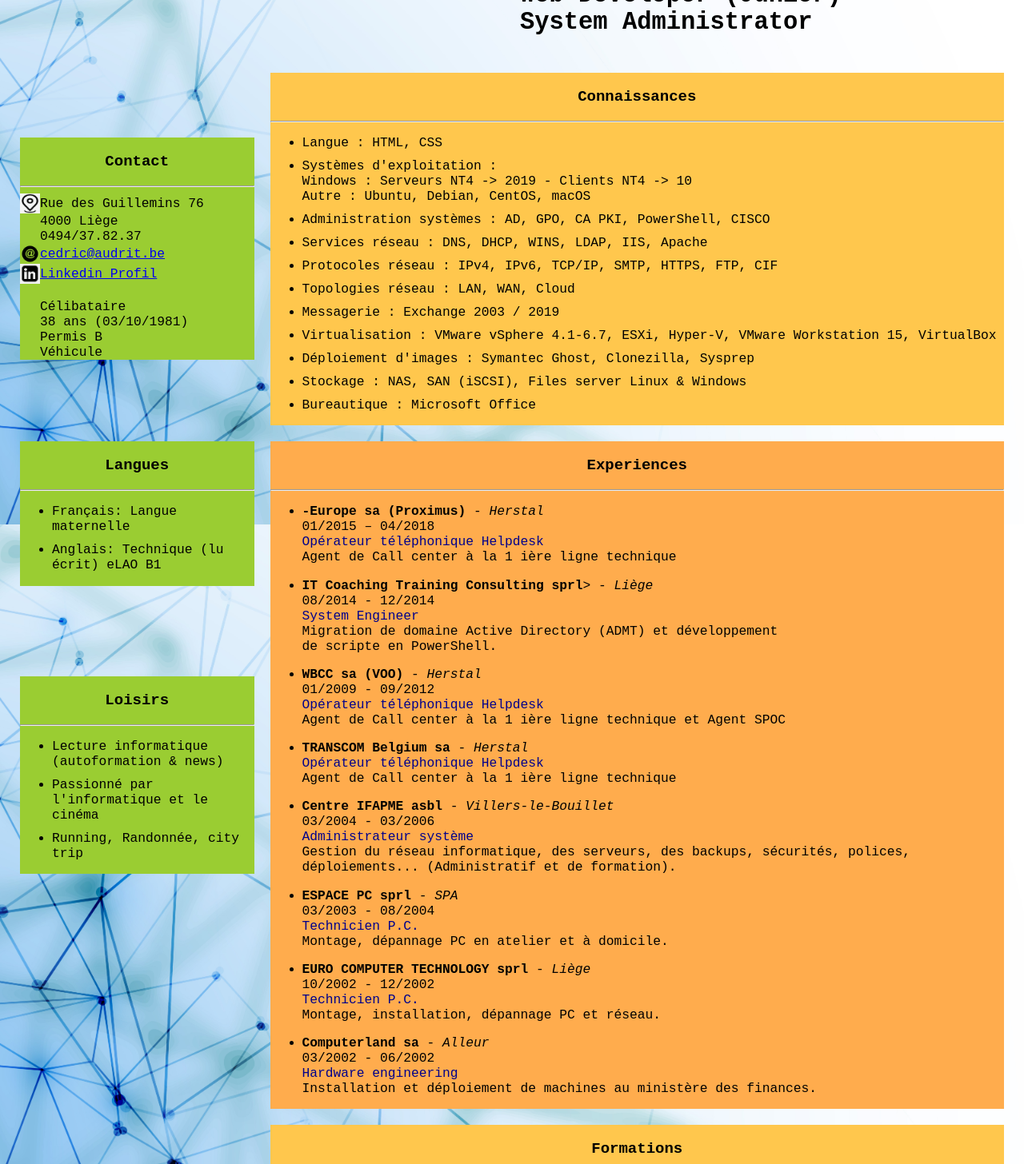
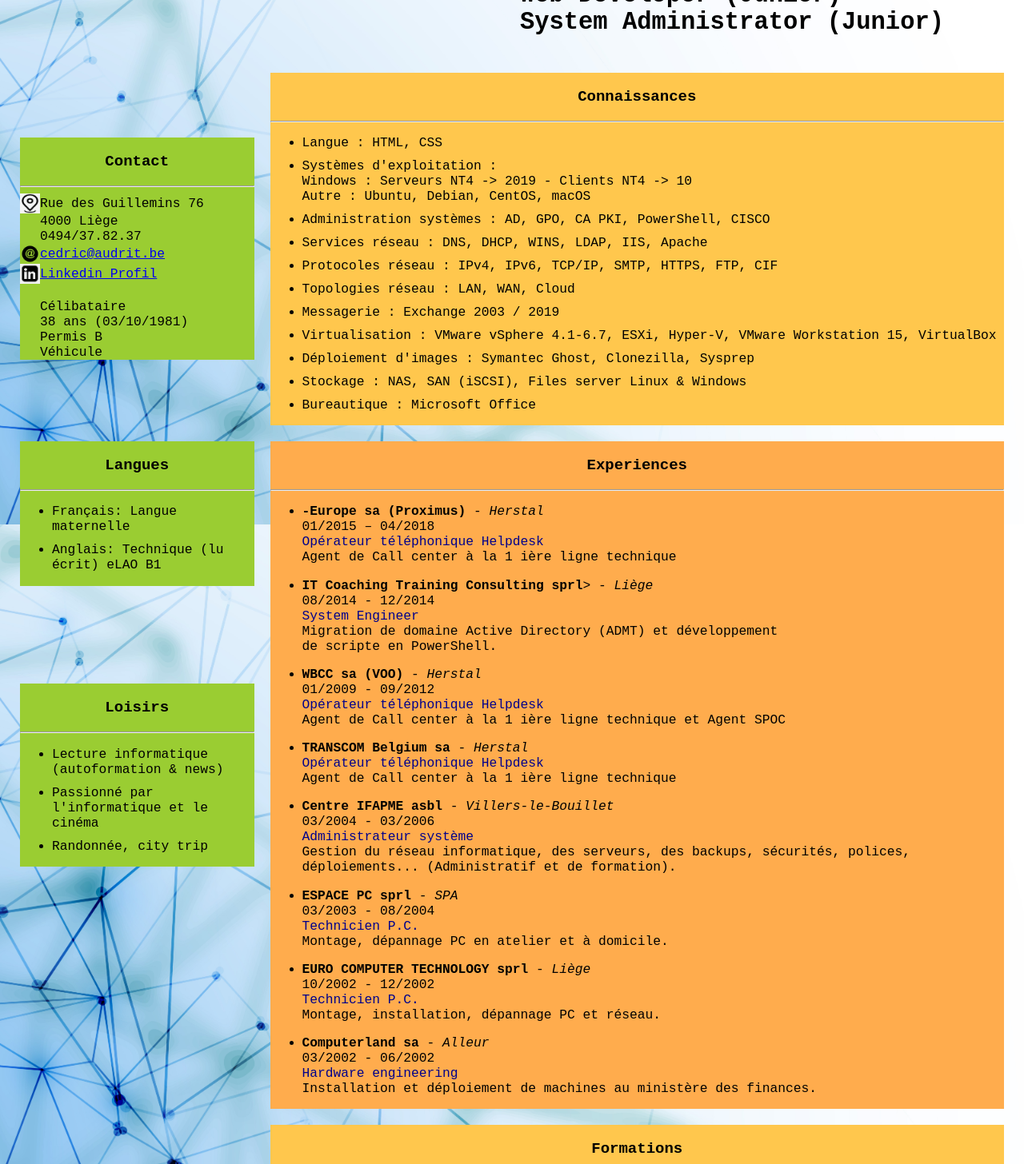
Before and after one commit to Freecey/My-CV, a plain HTML site: page index.html in a window 1280 px wide. Shown: the part 144-1600 px from the top of the page at 80% size. Drawn offline with Linux system fonts and the light colour scheme.

Commit message:
last correction on content

```diff
--- a/index.html
+++ b/index.html
@@ -23,7 +23,7 @@
 
             <div class="sec-name">
                 <h1>Cedric AUDRIT</h1>
-                <h2 class="ftsz-125">Web Developer (Junior) <br> System Administrator</h2>
+                <h2 class="ftsz-125">Web Developer (Junior) <br> System Administrator (Junior)</h2>
             </div>
 
 
@@ -192,7 +192,7 @@
                 <ul>
                     <li>Lecture informatique (autoformation & news)</li>
                     <li>Passionné par l'informatique et le cinéma</li>
-                    <li>Running, Randonnée, city trip</li>
+                    <li>Randonnée, city trip</li>
                 </ul>
             </div>
             <div class="sec-mypic">
```
